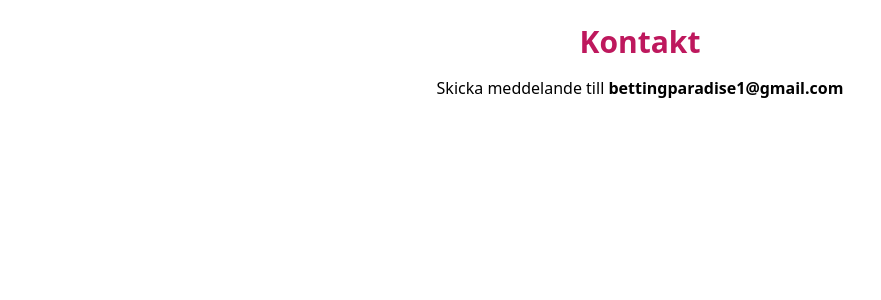
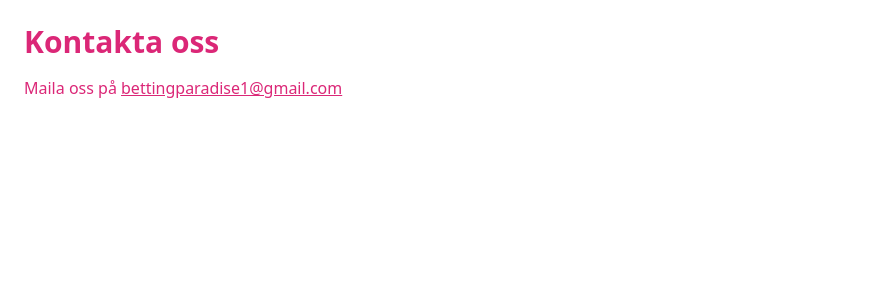
Before and after one commit to Stevvan93/BettingParadise-web, a Next.js app: page /contact in a window 1280 px wide. Shown: the top 300 px of the page, without its empty margins (0-881 px from the left). Built offline with nearby package versions, Linux system fonts and the light colour scheme.

Commit message:
Update contact.js

```diff
--- a/pages/contact.js
+++ b/pages/contact.js
@@ -1,9 +1,8 @@
-
 export default function Contact() {
   return (
-    <div className="p-6 bg-white min-h-screen text-center">
-      <h1 className="text-3xl text-pink-700 font-bold mb-4">Kontakt</h1>
-      <p>Skicka meddelande till <strong>bettingparadise1@gmail.com</strong></p>
+    <div className="p-6 text-pink-600">
+      <h1 className="text-3xl font-bold mb-4">Kontakta oss</h1>
+      <p>Maila oss på <a href="mailto:bettingparadise1@gmail.com" className="underline">bettingparadise1@gmail.com</a></p>
     </div>
   );
 }
```
